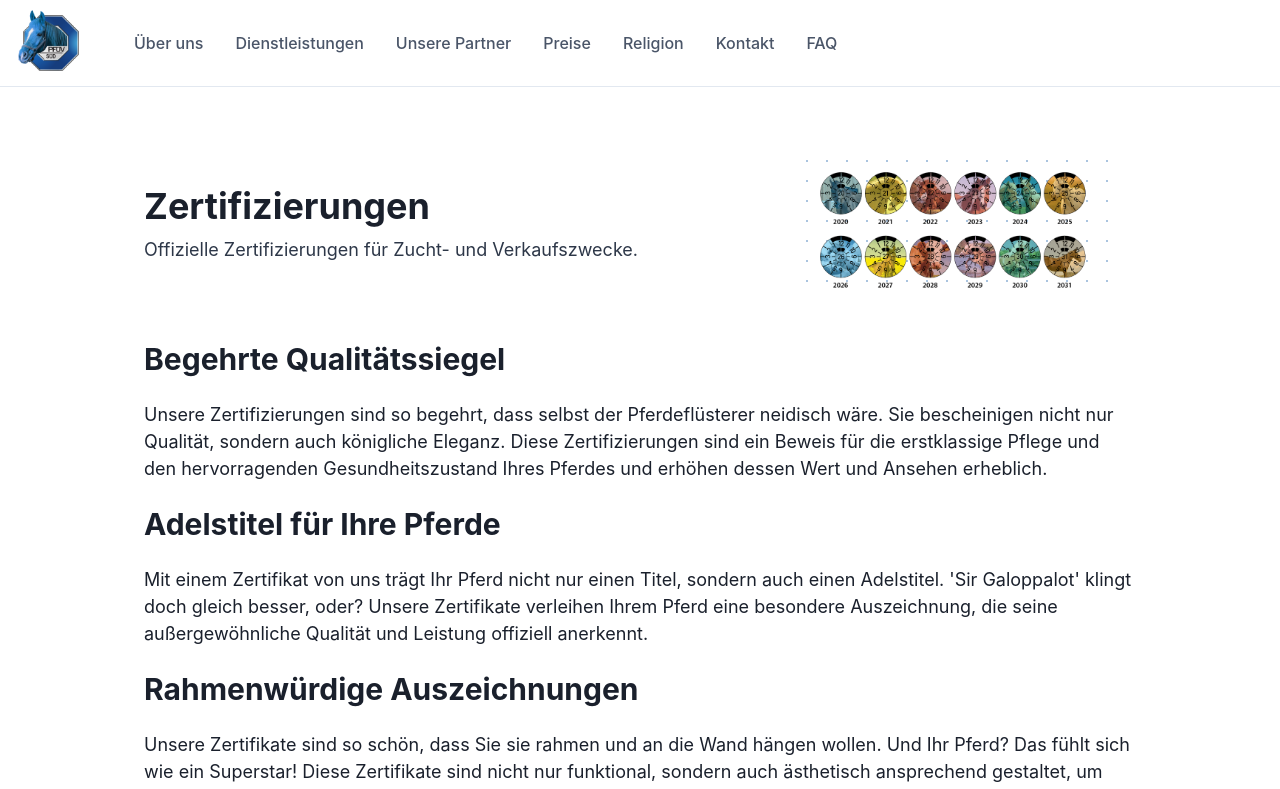
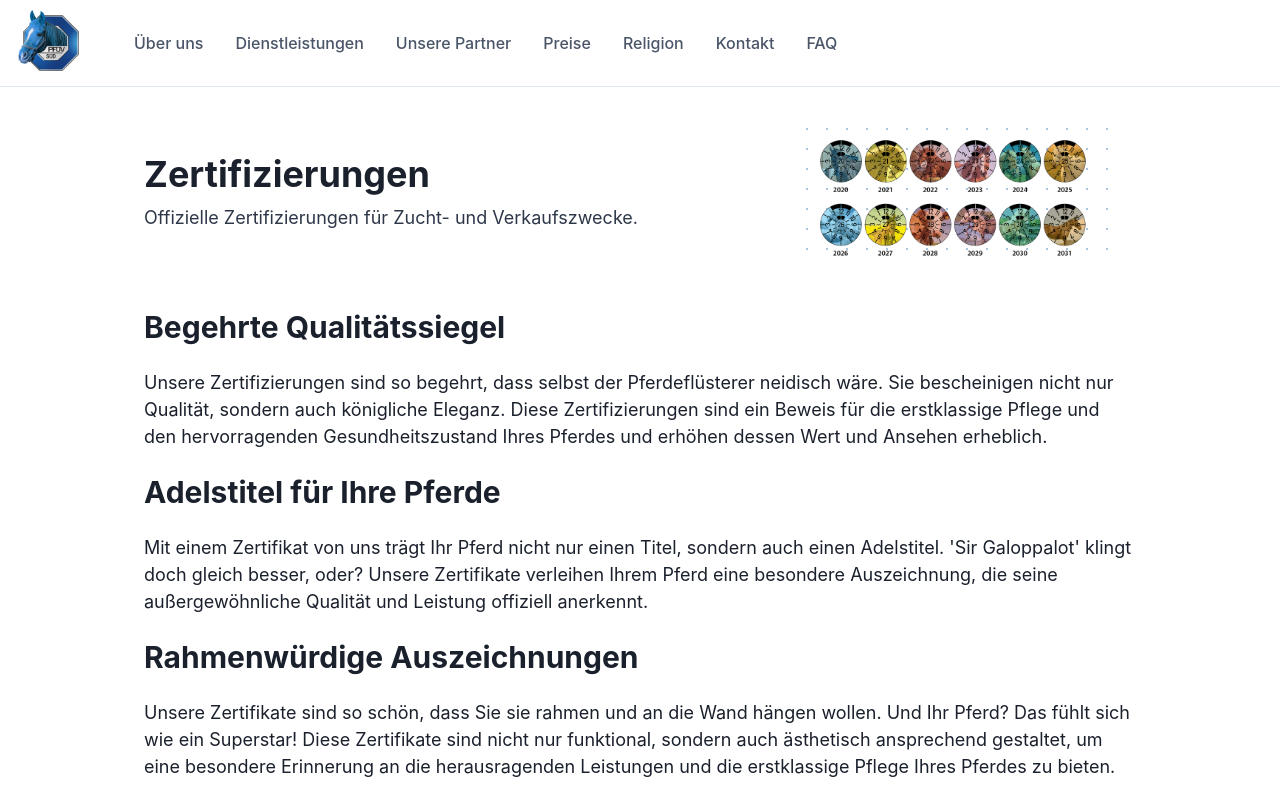
Before and after one commit to david-stefan-hermann/pfuev, a Next.js app: page /dienstleistungen/zertifizierungen in a window 1280 px wide. Shown: the top 789 px of the page. Built offline with nearby package versions, Linux system fonts and the light colour scheme.

Commit message:
improved

```diff
--- a/components/SingleService.tsx
+++ b/components/SingleService.tsx
@@ -33,7 +33,7 @@ const SingleService: React.FC<SingleServiceProps> = (service) => {
     const conditionalBg = service.id % 2 ? bg : ""
 
     return (
-        <Container as={Stack} maxW="full" py={16} bg={conditionalBg}>
+        <Container as={Stack} maxW="full" pt={8} pb={16} bg={conditionalBg}>
             <Container as={Stack} maxW='5xl' spacing={12}>
                 <Box
                     display="flex"
```
